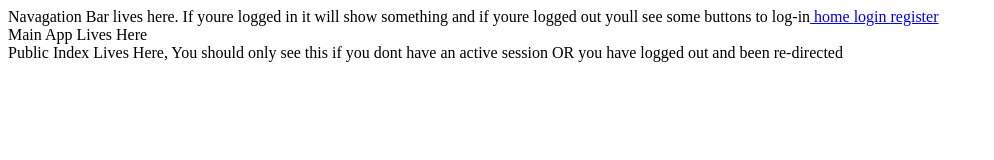
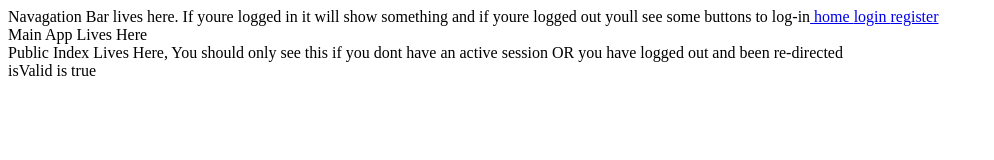
Before and after one commit to Jtonna/Start-Here, a React (Create React App) app in the folder React-Frontend/starter-kit/: page / in a window 1280 px wide. Shown: the top 160 px of the page, without its empty margins (0-994 px from the left). Built offline with nearby package versions, Linux system fonts and the light colour scheme.

Commit message:
Update App.jsx

```diff
--- a/React-Frontend/starter-kit/src/App.jsx
+++ b/React-Frontend/starter-kit/src/App.jsx
@@ -9,6 +9,25 @@ import {BrowserRouter as Router} from "react-router-dom";
 import {ListOfPublicRoutes} from './util/ListOfRoutes.js';
 
 function App() {
+
+  const tokenChecker = () => {
+
+    // If the user has a token
+    //     ping the server (CTOS URL)
+    //     save the response in a variable
+    //     if the response is true
+    //         create a variable isTokenValid
+    //         set isValid to True
+    //     else
+    //         create a variable isTokenValid
+    //         set isValid to false
+    //
+    // return isTokenValid
+
+    const isTokenValid = True
+    return isTokenValid
+  }
+
   return (
     <Router>
       <div className="App">
@@ -16,6 +35,10 @@ function App() {
         Main App Lives Here
         {/* We will eventually check to see if the user is authenticated, if so they get user routes, if they are an admin, they get admin routes. else they get public*/}
         <ListOfPublicRoutes />
+
+        {
+          tokenChecker ? (<div>isValid is true</div>):(<div> isValid is false</div>)
+        }
       </div>
     </Router>
   );
```
